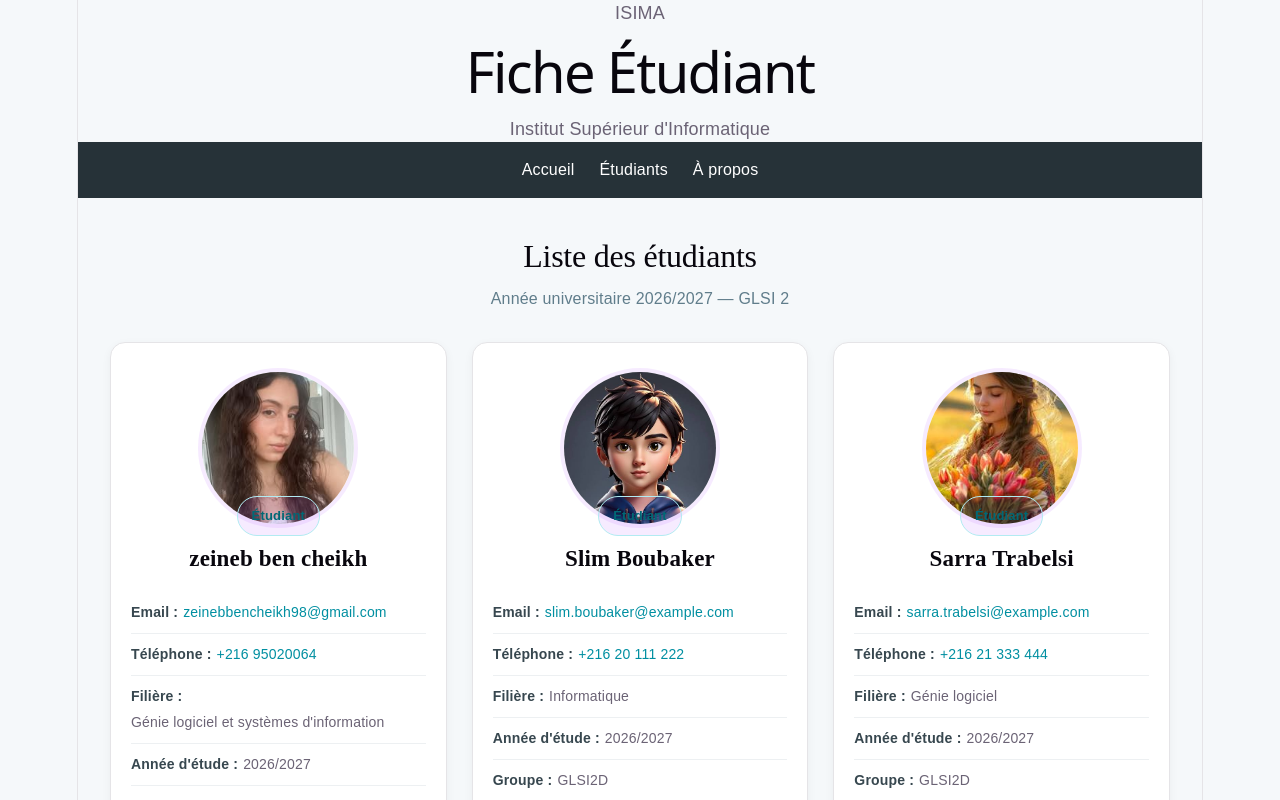
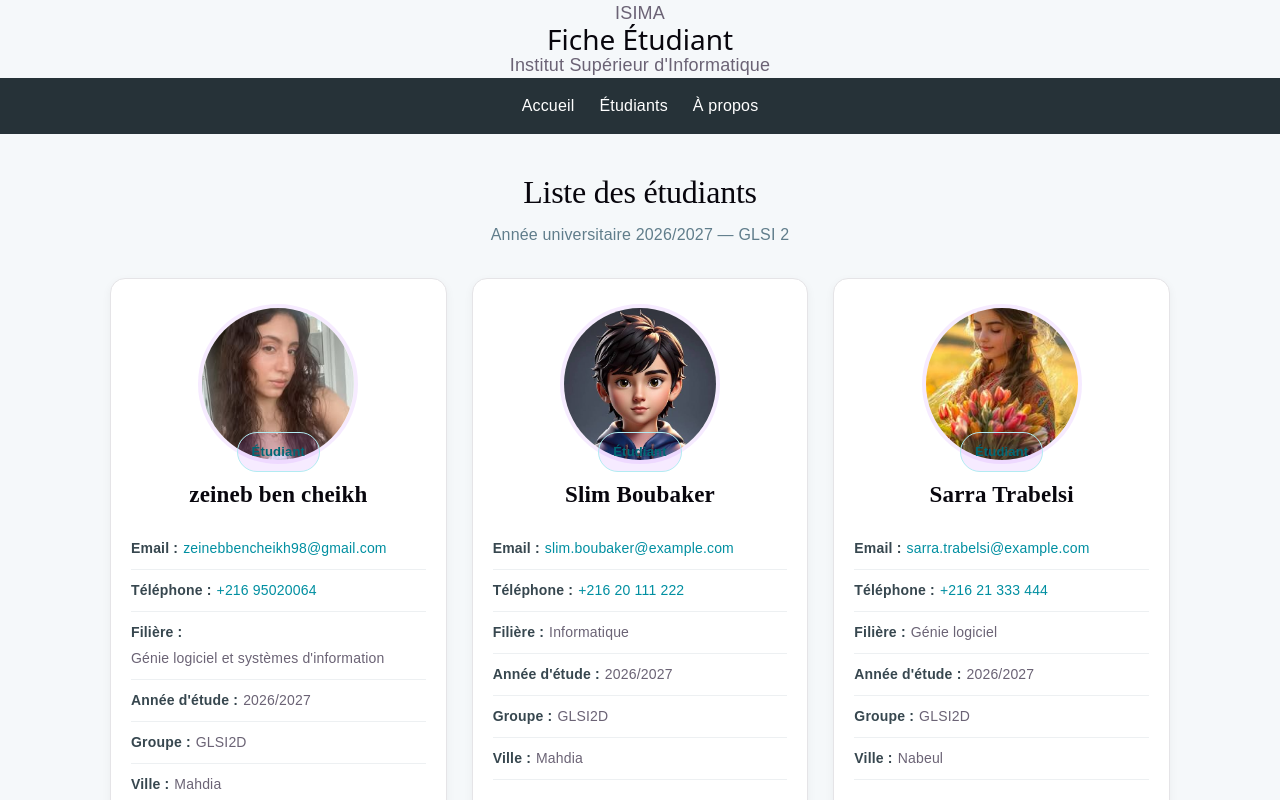
Before and after one commit to zeinebbencheikh/university-app, a React (Vite) app: page / in a window 1280 px wide. Shown: the top 800 px of the page. Built offline with nearby package versions, Linux system fonts and the light colour scheme.

Commit message:
feat:Tp2 - composants,props et style css

```diff
--- a/src/App.css
+++ b/src/App.css
@@ -35,18 +35,19 @@ body {
   text-align: center;
   border-bottom: 1px solid var(--border);
 }
-
 .header h1 {
   margin: 0;
   font-family: "Times New Roman", Times, serif;
   font-size: 36px;
-  color: #263238;
+  line-height: 1.3;
+  letter-spacing: normal;
+  color: #263238 !important;
 }
-
 .header p {
   margin: 8px 0 0;
-  color: #607d8b;
+  color: #37474f;
   font-size: 16px;
+  line-height: 1.4;
 }
 
 .navbar {
--- a/src/App.jsx
+++ b/src/App.jsx
@@ -39,7 +39,7 @@ const students = [
     filiere: "Génie logiciel",
     annee: "2026/2027",
     groupe: "GLSI2D",
-    ville: "Sousse",
+    ville: "Nabeul",
     image: monImag,
   },
 ];
--- a/src/index.css
+++ b/src/index.css
@@ -17,7 +17,7 @@
 
   font: 18px/145% var(--sans);
   letter-spacing: 0.18px;
-  color-scheme: light dark;
+  color-scheme: light;
   color: var(--text);
   background: var(--bg);
   font-synthesis: none;
@@ -30,36 +30,15 @@
   }
 }
 
-@media (prefers-color-scheme: dark) {
-  :root {
-    --text: #9ca3af;
-    --text-h: #f3f4f6;
-    --bg: #16171d;
-    --border: #2e303a;
-    --code-bg: #1f2028;
-    --accent: #c084fc;
-    --accent-bg: rgba(192, 132, 252, 0.15);
-    --accent-border: rgba(192, 132, 252, 0.5);
-    --social-bg: rgba(47, 48, 58, 0.5);
-    --shadow:
-      rgba(0, 0, 0, 0.4) 0 10px 15px -3px, rgba(0, 0, 0, 0.25) 0 4px 6px -2px;
-  }
-
-  #social .button-icon {
-    filter: invert(1) brightness(2);
-  }
-}
-
 body {
   margin: 0;
 }
 
 #root {
-  width: 1126px;
+  width: 100%;
   max-width: 100%;
-  margin: 0 auto;
+  margin: 0;
   text-align: center;
-  border-inline: 1px solid var(--border);
   min-height: 100svh;
   display: flex;
   flex-direction: column;
@@ -74,14 +53,11 @@ h2 {
 }
 
 h1 {
-  font-size: 56px;
-  letter-spacing: -1.68px;
-  margin: 32px 0;
-  @media (max-width: 1024px) {
-    font-size: 36px;
-    margin: 20px 0;
-  }
+  font-size: 28px;
+  letter-spacing: normal;
+  margin: 0;
 }
+
 h2 {
   font-size: 24px;
   line-height: 118%;
@@ -91,6 +67,7 @@ h2 {
     font-size: 20px;
   }
 }
+
 p {
   margin: 0;
 }
```
